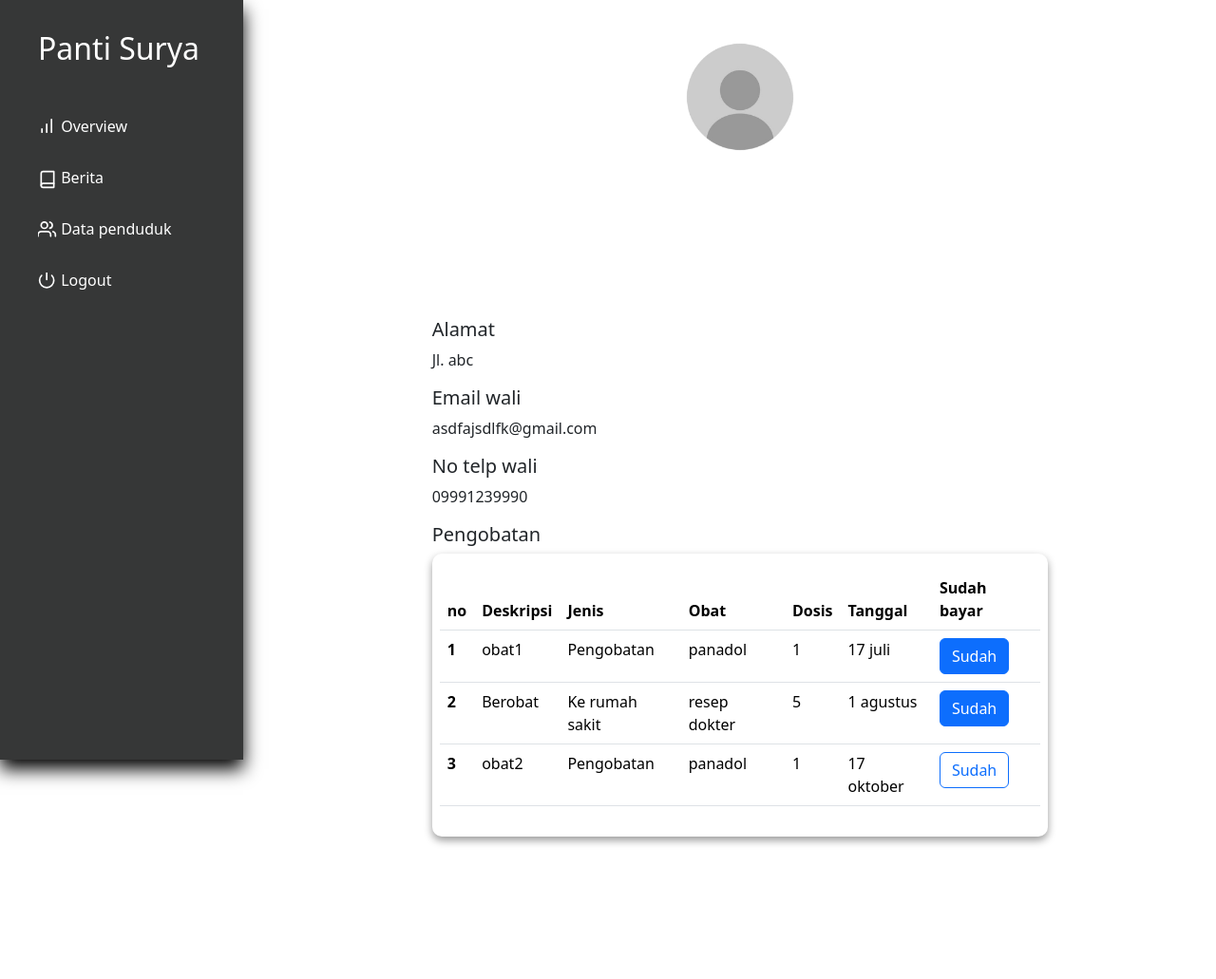
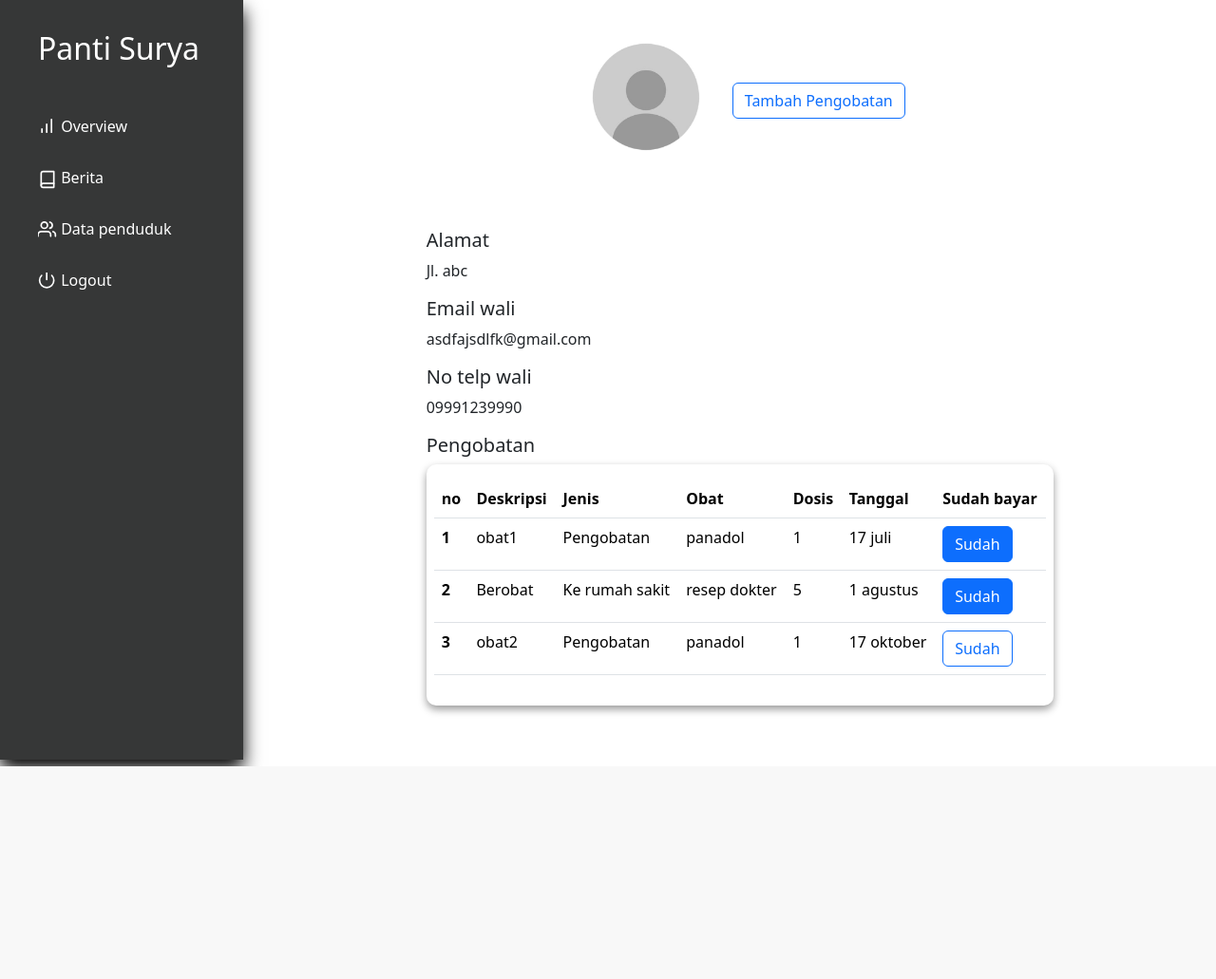
Before and after one commit to NicholasL5/PantiSurya, a PHP site: page /pendudukLihat.php in a window 1280 px wide. Shown: the whole page at 95% size. After the commit the page ends 807 px from the top, so only its background shows below. Run offline with PHP 8.4, Linux system fonts and the light colour scheme; the visitor is signed in with stand-in values (Sample User, id 1); data that the repository does not hold is empty.

Commit message:
ubah file sql + mulai pisah js

```diff
--- a/index.php
+++ b/index.php
@@ -25,7 +25,7 @@
 
             <div class="main">
                 <h2>Hello, <?php echo $_SESSION["username"]?>👋</h2>
-
+                <p style="font-style: italic;">Last Login: <?php echo $_SESSION["last_access"]?></p>
 
             </div>
         </div>
--- a/layout/styleTambah.css
+++ b/layout/styleTambah.css
@@ -12,5 +12,5 @@ input{
 
 .main{
     padding-bottom: 4rem;
-    overflow-y: scroll;
+    overflow-y: auto;
 }
--- a/layout/stylelihat.css
+++ b/layout/stylelihat.css
@@ -2,7 +2,7 @@
     display: flex;
     justify-content: center;
     align-items: center;
-    flex-direction: column;
+    flex-direction: row;
 }
 
 .profile img{
@@ -10,15 +10,29 @@
     max-height: 150px;
 }
 
-.profile .description{
-
-}
-
 .main .description .content{
 
     border-radius: 10px;
     background-color: #ffffff; /* Set your white background color */
     box-shadow: 0px 4px 8px rgba(0, 0, 0, 0.4);
+    overflow-x: auto;
+
+}
+
+.description{
+    padding-top: 4rem;
+    padding-bottom: 4rem;
+}
+
+.lr-9{
+    padding-left: 9rem;
+    padding-right: 9rem;
+}
 
 
+
+.profile-info{
+    display: flex;
+    flex-direction: column;
+    padding-left: 1rem;
 }
--- a/pendudukLihat.php
+++ b/pendudukLihat.php
@@ -31,12 +31,20 @@
             <?php include 'nav.php'?>
 
             <div class="main">
-                <div class="profile">
+                <div class="profile lr-9">
                     <img src="images/noimg-removebg-preview.png" alt="no-image">
-                    <h2><?php echo $username; ?></h2>
+                    <div class="profile-info">
+                        <h2><?php echo $username; ?></h2>
+
+                        <button type="button" class="btn btn-outline-primary" id="adduser" data-bs-toggle="modal" data-bs-target="#ModalAddUser" style="width: 100%;">
+                            Tambah Pengobatan
+                        </button>
+
+                    </div>
+
                 </div>
 
-                <div class="description" style="padding: 150px;">
+                <div class="description lr-9">
                     <h5>Alamat</h5>
                     <p>Jl. abc</p>
 
```
Also changed, not shown: datasiswa.php (+2 -58 lines), js/datapenduduk.js (added, +55 -0 lines), login2.php (+6 -3 lines), pantisurya.sql (+51 -11 lines), utils.php (+18 -5 lines).
